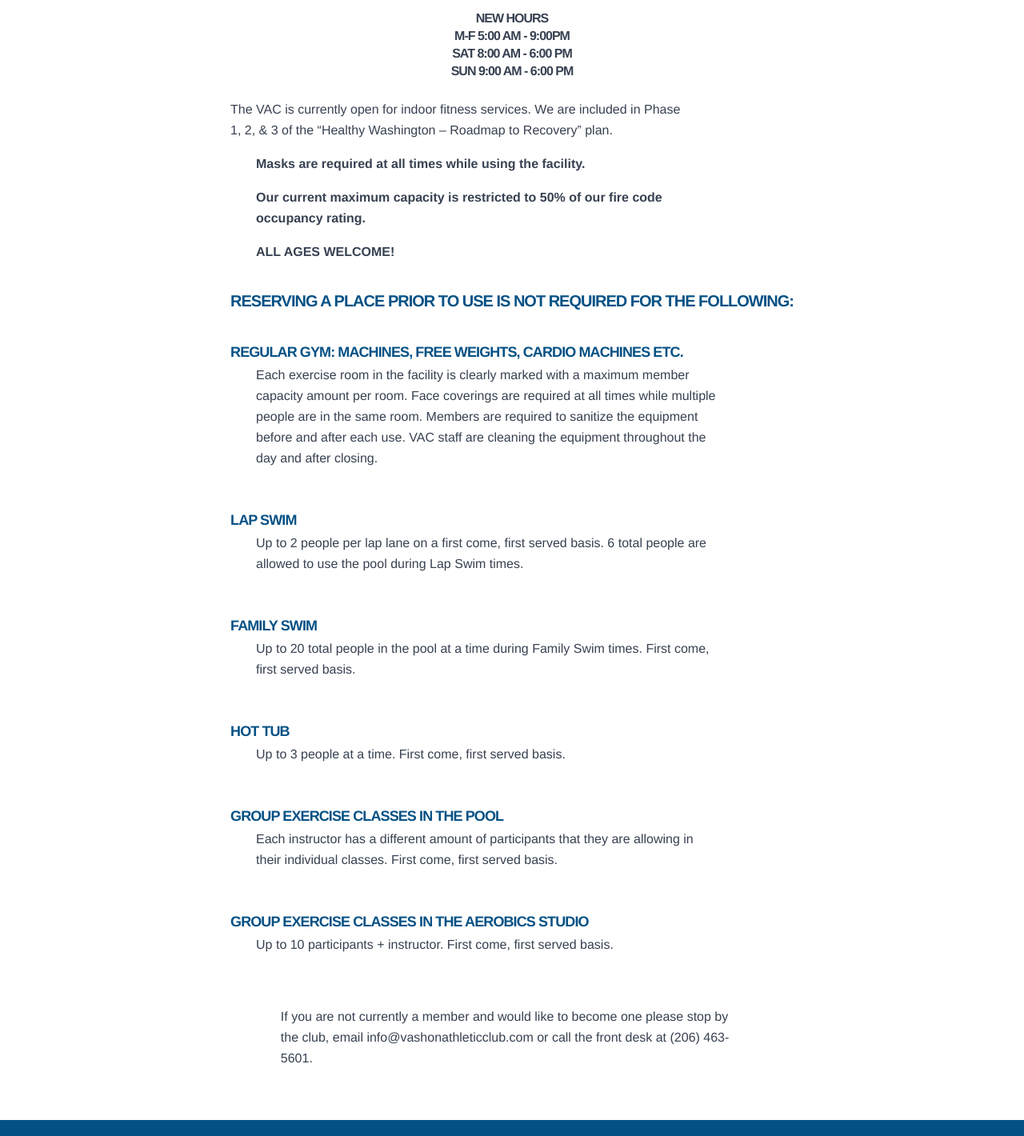
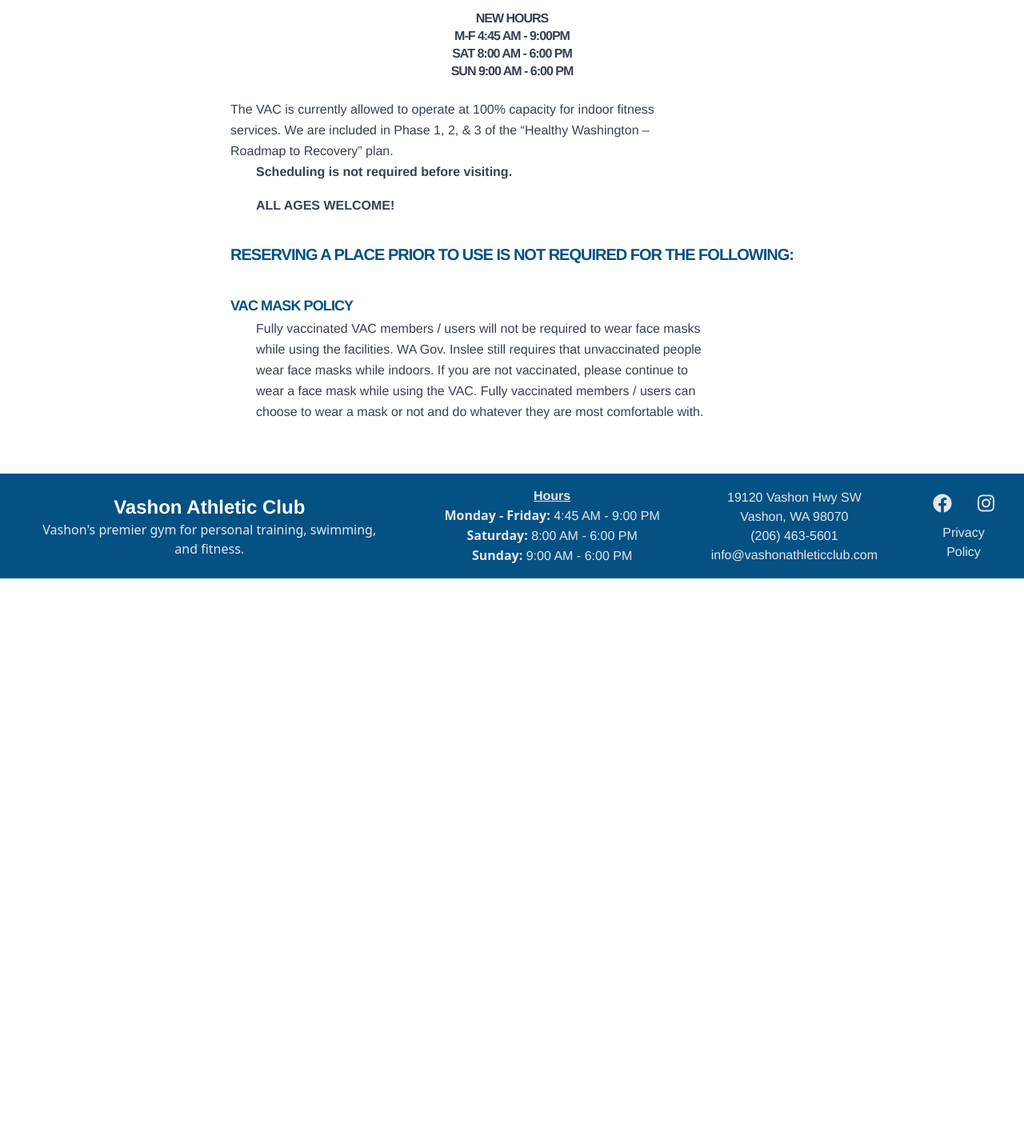
Before and after one commit to hmaiermack/vac-static, a Next.js app: page /covid in a window 1280 px wide. Shown: the part 280-1700 px from the top of the page at 80% size. After the commit the page ends 1003 px from the top, so only its background shows below. Built offline with nearby package versions, Linux system fonts and the light colour scheme; what tailwindcss-gradients would draw is missing.

Commit message:
covid page update

```diff
--- a/pages/covid.js
+++ b/pages/covid.js
@@ -9,17 +9,16 @@
                 <h1 className="text-vacblue text-4xl font-extrabold tracking-tighter uppercase leading-8 mb-2">Current Covid-19 Guidelines</h1>
                 <h2 className="text-gray-700 text-xl font-bold tracking-tighter uppercase mb-2">Updated: 3/25/2021
                     <span className=" font-bold w-full block uppercase text-center leading-snug text-base mt-4">New Hours</span>
-                    <span className=" font-bold w-full block uppercase text-center leading-snug text-base">M-F 5:00 AM - 9:00pm</span>
+                    <span className=" font-bold w-full block uppercase text-center leading-snug text-base">M-F 4:45 AM - 9:00pm</span>
                     <span className=" font-bold w-full block uppercase text-center leading-snug text-base">Sat 8:00 AM - 6:00 PM</span>
                     <span className=" font-bold w-full block uppercase text-center leading-snug text-base">Sun 9:00 AM - 6:00 PM</span>
                 </h2>
                 <div className="mx-auto text-left max-w-max p-4">
                     <p className="mb-8 max-w-prose text-gray-700 leading-relaxed">
-                    The VAC is currently open for indoor fitness services. We are included in Phase 1, 2, &amp; 3 of the “Healthy
+                    The VAC is currently allowed to operate at 100% capacity for indoor fitness services. We are included in Phase 1, 2, &amp; 3 of the “Healthy
                     Washington – Roadmap to Recovery” plan.
 
-                    <span className="ml-8 my-4 font-bold w-full block">Masks are required at all times while using the facility.</span>
-                    <span className="ml-8 mb-4 font-bold w-full block">Our current maximum capacity is restricted to 50% of our fire code occupancy rating.</span>
+                    <span className="ml-8 mb-4 font-bold w-full block">Scheduling is not required before visiting.</span>
                     <span className="ml-8 mb-4 font-bold w-full block">ALL AGES WELCOME!</span>
                     </p>
                     <h2 className="text-vacblue text-xl font-extrabold text-center tracking-tighter uppercase leading-8 mb-8">
@@ -28,60 +27,13 @@
 
                     <div className="mb-12">
                         <h3 className="text-vacblue text-lg font-bold tracking-tighter uppercase leading-8">
-                            Regular Gym: Machines, Free Weights, Cardio Machines etc.
+                        VAC Mask Policy
                         </h3>
                         <p className="max-w-prose text-gray-700 leading-relaxed ml-8">
-                        Each exercise room in the facility is clearly marked with a maximum member capacity amount per room. Face coverings
-                        are required at all times while multiple people are in the same room. Members are required to sanitize the equipment before
-                        and after each use. VAC staff are cleaning the equipment throughout the day and after closing.
-                        </p>
-                    </div>
-                    <div className="mb-12">
-                        <h3 className="text-vacblue text-lg font-bold tracking-tighter uppercase leading-8">
-                        Lap Swim
-                        </h3>
-                        <p className="max-w-prose text-gray-700 leading-relaxed ml-8">
-                        Up to 2 people per lap lane on a first come, first served basis. 6 total people are allowed to use the pool during
-                        Lap Swim times.
-                        </p>
-                    </div>
-                    <div className="mb-12">
-                        <h3 className="text-vacblue text-lg font-bold tracking-tighter uppercase leading-8">
-                        Family Swim
-                        </h3>
-                        <p className="max-w-prose text-gray-700 leading-relaxed ml-8">
-                        Up to 20 total people in the pool at a time during Family Swim times. First come, first served basis.
-                        </p>
-                    </div>
-                    <div className="mb-12">
-                        <h3 className="text-vacblue text-lg font-bold tracking-tighter uppercase leading-8">
-                        Hot Tub
-                        </h3>
-                        <p className="max-w-prose text-gray-700 leading-relaxed ml-8">
-                        Up to 3 people at a time. First come, first served basis.
-                        </p>
-                    </div>
-                    <div className="mb-12">
-                        <h3 className="text-vacblue text-lg font-bold tracking-tighter uppercase leading-8">
-                        Group Exercise Classes in the Pool
-                        </h3>
-                        <p className="max-w-prose text-gray-700 leading-relaxed ml-8">
-                        Each instructor has a different amount of participants that they are allowing in their individual classes.
-                        First come, first served basis.
-                        </p>
-                    </div>
-                    <div className="mb-12">
-                        <h3 className="text-vacblue text-lg font-bold tracking-tighter uppercase leading-8">
-                        Group Exercise Classes in the Aerobics Studio
-                        </h3>
-                        <p className="max-w-prose text-gray-700 leading-relaxed ml-8">
-                        Up to 10 participants + instructor. First come, first served basis.
-                        </p>
-                    </div>
-                    <div className="mx-auto text-left max-w-max p-4">
-                        <p className="mb-8 max-w-prose text-gray-700 leading-relaxed">
-                        If you are not currently a member and would like to become one please stop by the club, email info@vashonathleticclub.com
-                         or call the front desk at (206) 463-5601.
+                        Fully vaccinated VAC members / users will not be required to wear face masks while using the facilities. WA Gov.
+                        Inslee still requires that unvaccinated people wear face masks while indoors. If you are not vaccinated, please continue
+                        to wear a face mask while using the VAC. Fully vaccinated members / users can choose to wear a mask or not and do whatever
+                        they are most comfortable with.
                         </p>
                     </div>
                 </div>
```
